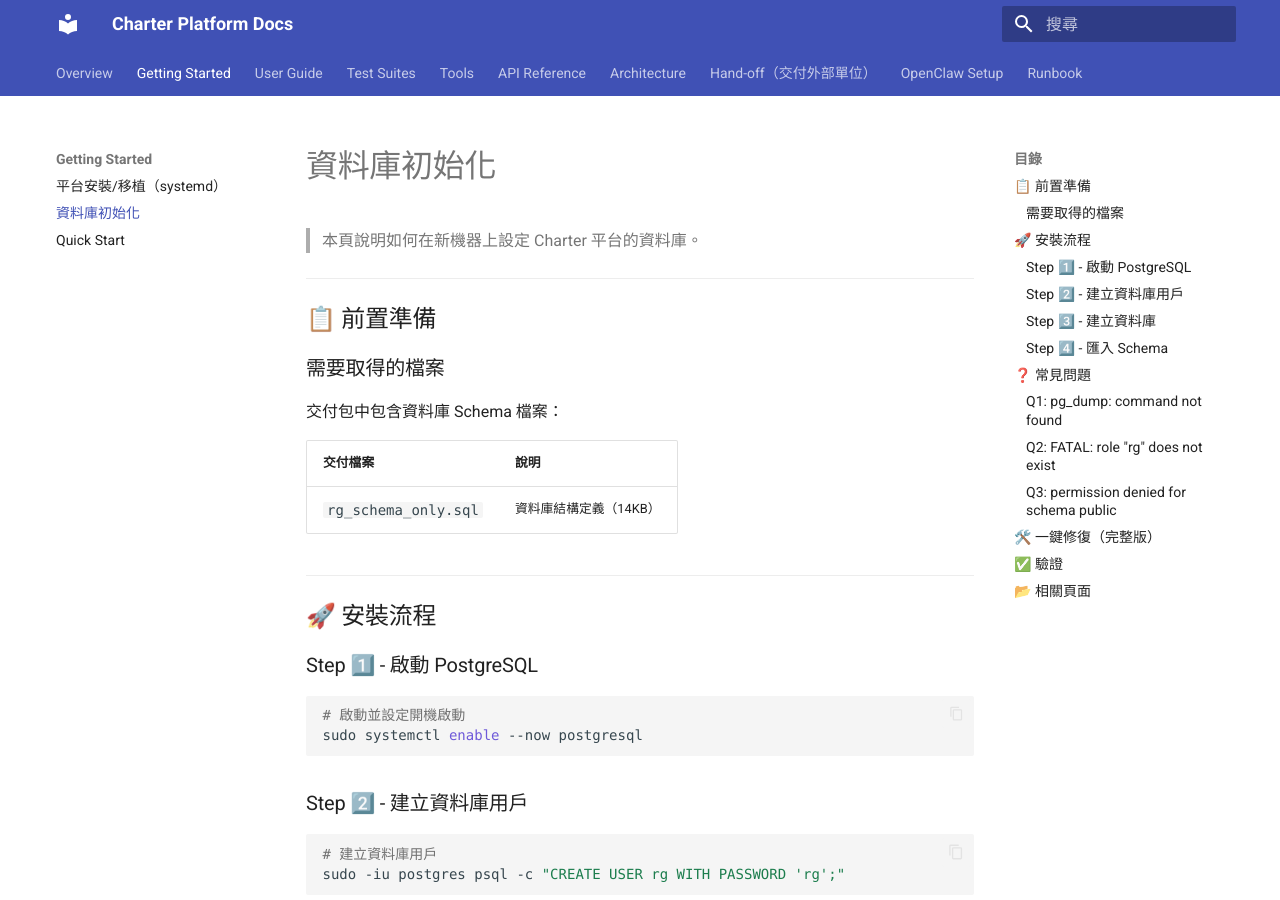
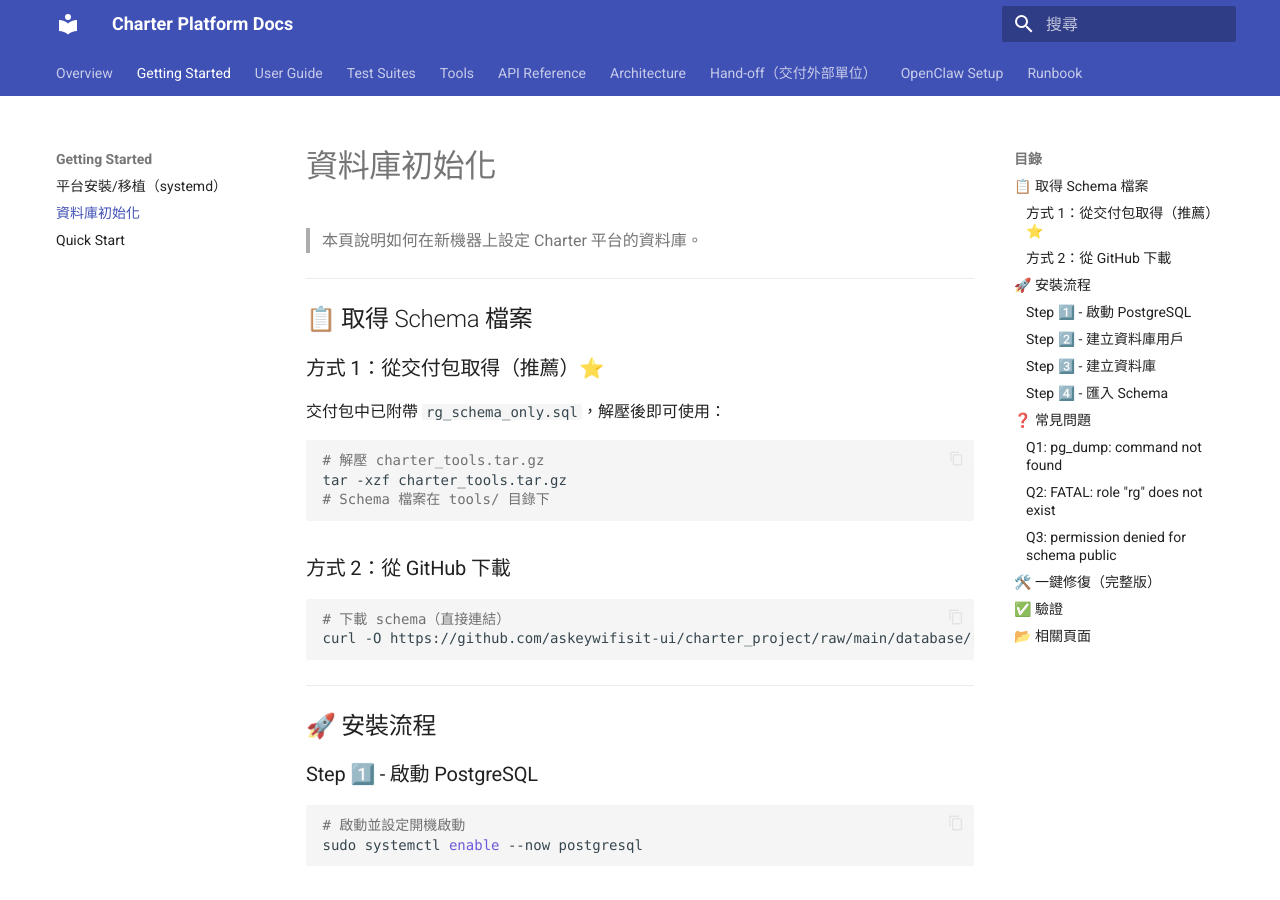
Before and after one commit to askeywifisit-ui/charter_project, an MkDocs documentation site: the page built from docs/charter_site/docs/getting_started/database_setup.md, in a window 1280 px wide and 900 px high. Built offline with MkDocs 1.6.1 and Material for MkDocs 9.7.7, drawn with Linux system fonts in a browser that asks for light colours; comment, search, counter and statistics services are not loaded.

Commit message:
Add GitHub direct download links for database schema

````diff
--- a/docs/charter_site/docs/getting_started/database_setup.md
+++ b/docs/charter_site/docs/getting_started/database_setup.md
@@ -4,15 +4,24 @@
 
 ---
 
-## 📋 前置準備
+## 📋 取得 Schema 檔案
 
-### 需要取得的檔案
+### 方式 1：從交付包取得（推薦）⭐
 
-交付包中包含資料庫 Schema 檔案：
+交付包中已附帶 `rg_schema_only.sql`，解壓後即可使用：
 
-| 交付檔案 | 說明 |
-|---------|------|
-| `rg_schema_only.sql` | 資料庫結構定義（14KB） |
+```bash
+# 解壓 charter_tools.tar.gz
+tar -xzf charter_tools.tar.gz
+# Schema 檔案在 tools/ 目錄下
+```
+
+### 方式 2：從 GitHub 下載
+
+```bash
+# 下載 schema（直接連結）
+curl -O https://github.com/askeywifisit-ui/charter_project/raw/main/database/rg_schema_only.sql
+```
 
 ---
 
````
Also changed, not shown: docs/charter_site/docs/getting_started/platform_install.md (+2 -1 lines).
